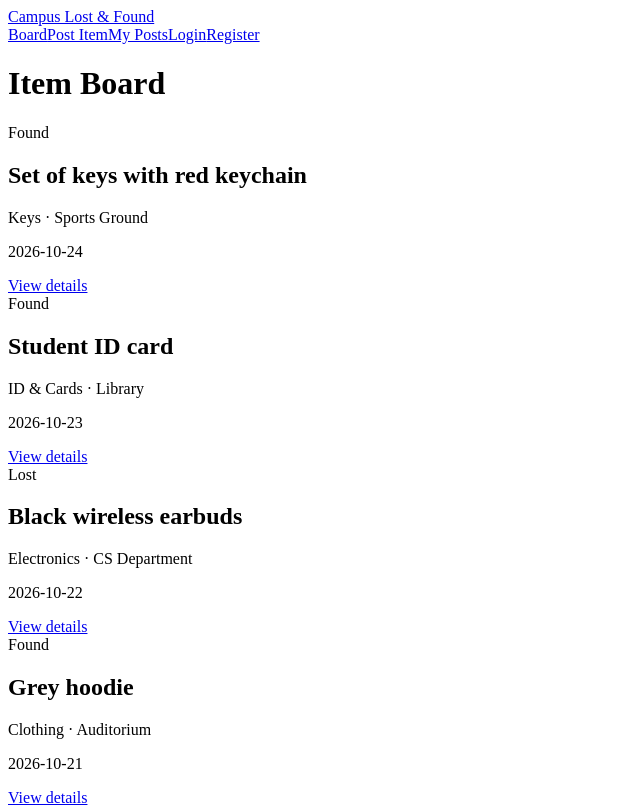
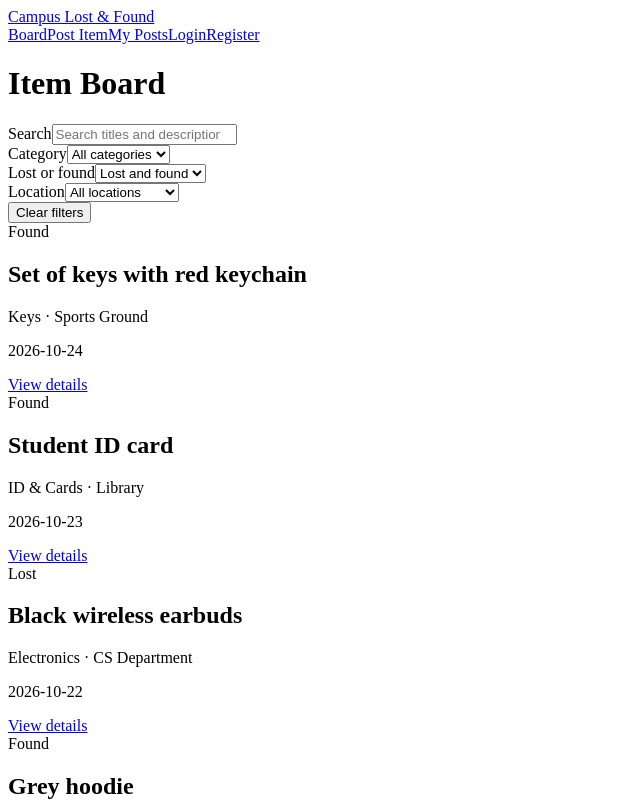
Before and after one commit to Sohaib-Haider/Campus-Lost-and-Found, a React (Vite) app in the folder frontend/: page / in a window 1280 px wide. Shown: the top 807 px of the page, without its empty margins (0-640 px from the left). Built offline with nearby package versions, Linux system fonts and the light colour scheme; the HTML template or start-up script is replaced by a standard one.

Commit message:
Add search and filters to the item board

```diff
--- /dev/null
+++ b/frontend/src/components/ItemFilters.jsx
@@ -0,0 +1,57 @@
+import { categories, locations } from '../data/sampleItems.js'
+
+
+function ItemFilters({ filters, onChange, onClear }) {
+  function handleChange(event) {
+    onChange({ ...filters, [event.target.name]: event.target.value })
+  }
+
+  return (
+    <form className="filters" onSubmit={(event) => event.preventDefault()}>
+      <div className="filter-field">
+        <label htmlFor="searchText">Search</label>
+        <input
+          id="searchText"
+          name="searchText"
+          type="search"
+          placeholder="Search titles and descriptions"
+          value={filters.searchText}
+          onChange={handleChange}
+        />
+      </div>
+
+      <div className="filter-field">
+        <label htmlFor="category">Category</label>
+        <select id="category" name="category" value={filters.category} onChange={handleChange}>
+          <option value="">All categories</option>
+          {categories.map((category) => (
+            <option key={category} value={category}>{category}</option>
+          ))}
+        </select>
+      </div>
+
+      <div className="filter-field">
+        <label htmlFor="type">Lost or found</label>
+        <select id="type" name="type" value={filters.type} onChange={handleChange}>
+          <option value="">Lost and found</option>
+          <option value="lost">Lost</option>
+          <option value="found">Found</option>
+        </select>
+      </div>
+
+      <div className="filter-field">
+        <label htmlFor="location">Location</label>
+        <select id="location" name="location" value={filters.location} onChange={handleChange}>
+          <option value="">All locations</option>
+          {locations.map((location) => (
+            <option key={location} value={location}>{location}</option>
+          ))}
+        </select>
+      </div>
+
+      <button type="button" onClick={onClear}>Clear filters</button>
+    </form>
+  )
+}
+
+export default ItemFilters
--- a/frontend/src/pages/BoardPage.jsx
+++ b/frontend/src/pages/BoardPage.jsx
@@ -1,20 +1,46 @@
+import { useState } from 'react'
 import ItemCard from '../components/ItemCard.jsx'
+import ItemFilters from '../components/ItemFilters.jsx'
+
+
+const emptyFilters = { searchText: '', category: '', type: '', location: '' }
 
 
 function BoardPage({ items }) {
+  const [filters, setFilters] = useState(emptyFilters)
+
+  const searchText = filters.searchText.trim().toLowerCase()
+
   const activeItems = items
     .filter((item) => !item.returned)
+    .filter((item) => !filters.category || item.category === filters.category)
+    .filter((item) => !filters.type || item.type === filters.type)
+    .filter((item) => !filters.location || item.location === filters.location)
+    .filter((item) => (
+      item.title.toLowerCase().includes(searchText) ||
+      item.description.toLowerCase().includes(searchText)
+    ))
     .sort((first, second) => new Date(second.createdAt) - new Date(first.createdAt))
 
   return (
     <>
       <h1>Item Board</h1>
 
-      <div className="item-grid">
-        {activeItems.map((item) => (
-          <ItemCard key={item.id} item={item} />
-        ))}
-      </div>
+      <ItemFilters
+        filters={filters}
+        onChange={setFilters}
+        onClear={() => setFilters(emptyFilters)}
+      />
+
+      {activeItems.length === 0 ? (
+        <p className="empty-message" role="status">No items match your search. Try changing or clearing the filters.</p>
+      ) : (
+        <div className="item-grid">
+          {activeItems.map((item) => (
+            <ItemCard key={item.id} item={item} />
+          ))}
+        </div>
+      )}
     </>
   )
 }
--- a/frontend/src/styles.css
+++ b/frontend/src/styles.css
@@ -182,3 +182,23 @@ textarea {
   display: inline-block;
   margin-top: 12px;
 }
+
+
+.filters {
+  display: grid;
+  grid-template-columns: repeat(auto-fit, minmax(180px, 1fr));
+  align-items: end;
+  gap: 16px;
+  margin-bottom: 24px;
+  padding: 20px;
+  border: 1px solid #dce3de;
+  border-radius: 8px;
+  background: white;
+}
+
+.empty-message {
+  padding: 24px;
+  border: 1px dashed #aebdb3;
+  border-radius: 8px;
+  background: white;
+}
```
Also changed, not shown: 1 other file (tests, documents, lock files or other folders).
